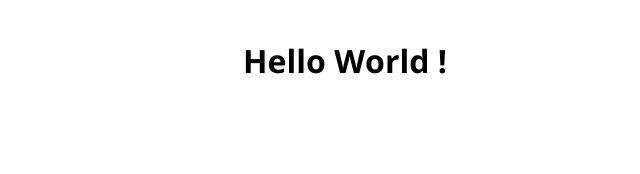
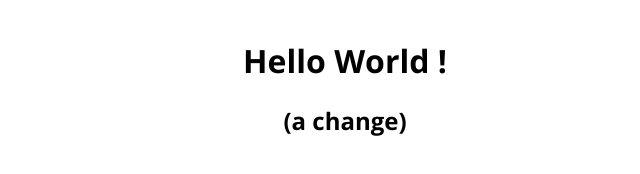
Before and after one commit to lucassabreu/k8s-pr-envs, a website: page public/index.html in a window 1280 px wide. Shown: the part 174-348 px from the top of the page, without its empty margins (295-935 px from the left). Drawn offline with nearby package versions, Linux system fonts and the light colour scheme.

Commit message:
a-change

```diff
--- a/public/index.html
+++ b/public/index.html
@@ -22,5 +22,6 @@
   <img id="logo" src="logo.svg"
     alt="CodeRocker" title="CodeRocker" />
   <h1>Hello World !</h1>
+  <h2>(a change)</h2>
 </body>
 </html>
```
